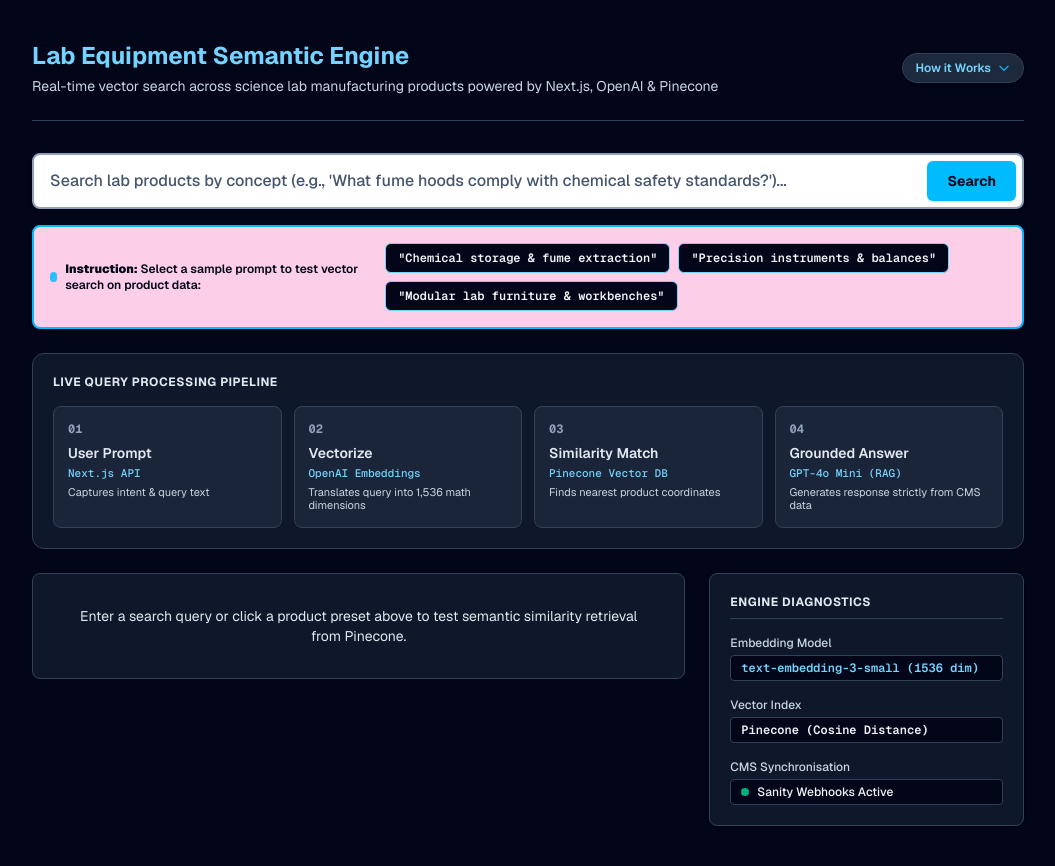
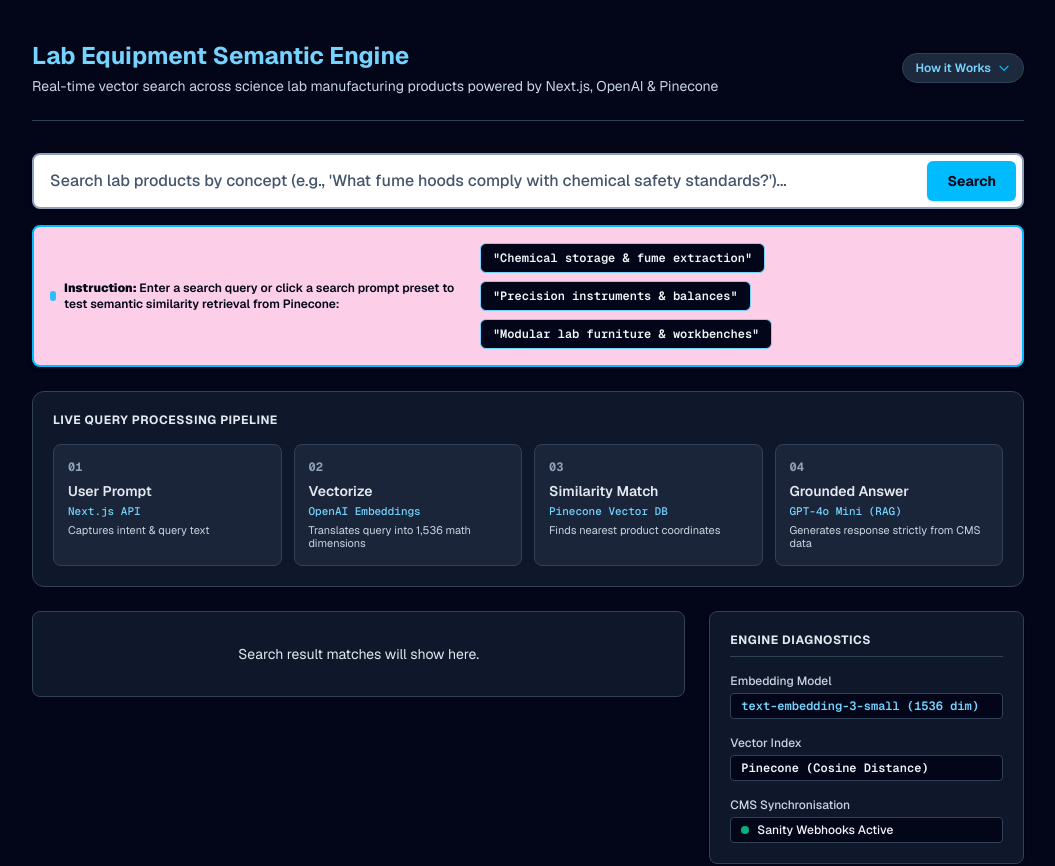
Before and after one commit to bpwhitehouse/discovery-engine, a Next.js app: page /demo in a window 1280 px wide. Shown: the top 866 px of the page, without its empty margins (112-1167 px from the left). Built offline with nearby package versions, Linux system fonts and the light colour scheme.

Commit message:
Explainer reformat

```diff
--- a/src/app/demo/page.tsx
+++ b/src/app/demo/page.tsx
@@ -202,7 +202,7 @@ export default function DiscoveryEngineDemo() {
           <div className="bg-pink-200 border-2 border-sky-400 rounded-lg p-4 flex flex-col sm:flex-row sm:items-center justify-between gap-3 shadow-md">
             <div className="flex items-center gap-2 text-slate-950 text-xs font-semibold">
               <span className="flex h-2.5 w-2.5 rounded-full bg-sky-400 animate-pulse"></span>
-              <span><strong>Instruction:</strong> Select a sample prompt to test vector search on product data:</span>
+              <span><strong>Instruction:</strong> Enter a search query or click a search prompt preset to test semantic similarity retrieval from Pinecone:</span>
             </div>
             <div className="flex flex-wrap items-center gap-2">
               <button
@@ -249,7 +249,7 @@ export default function DiscoveryEngineDemo() {
 
             {!loading && !hasSearched && !error && (
               <div className="bg-slate-900 border border-slate-700 rounded-lg p-8 text-center">
-                <p className="text-slate-200 text-sm">Enter a search query or click a product preset above to test semantic similarity retrieval from Pinecone.</p>
+                <p className="text-slate-200 text-sm">Search result matches will show here.</p>
               </div>
             )}
 
```
